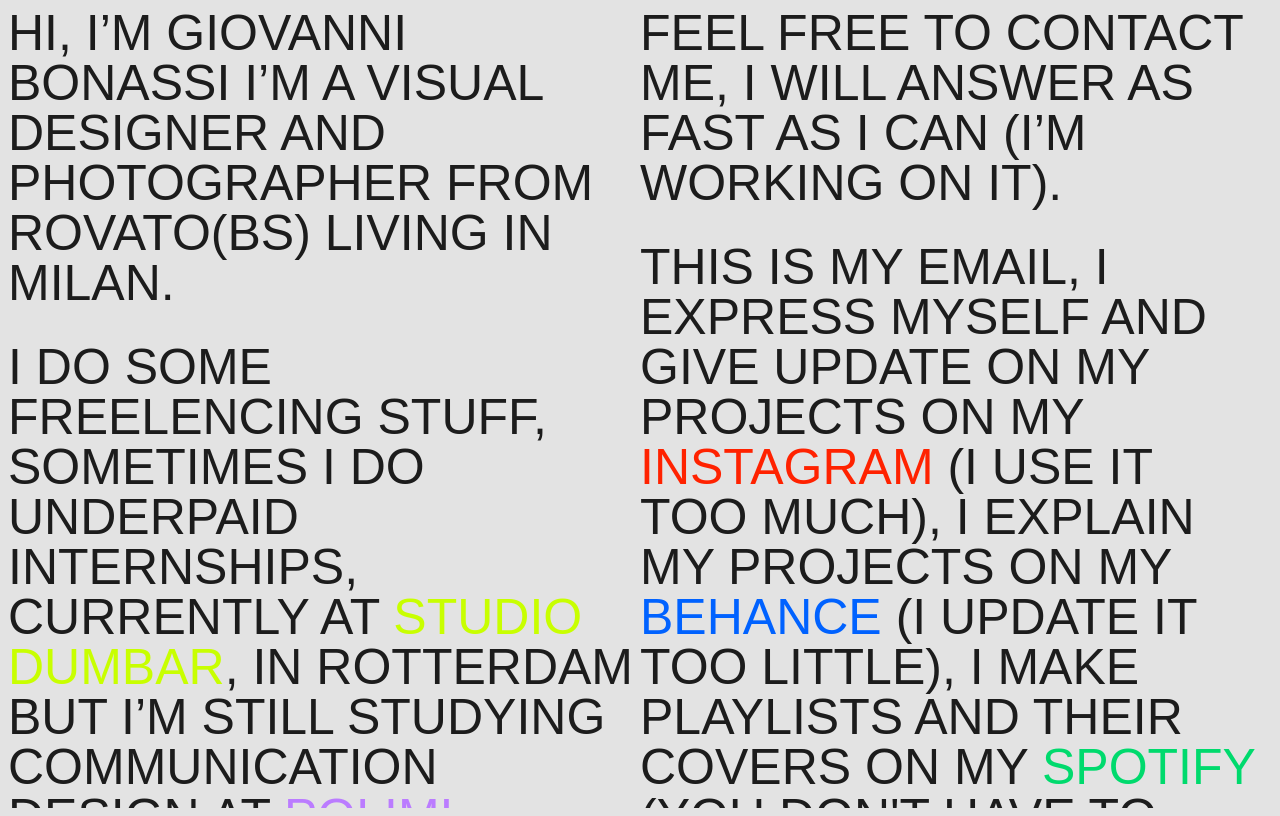
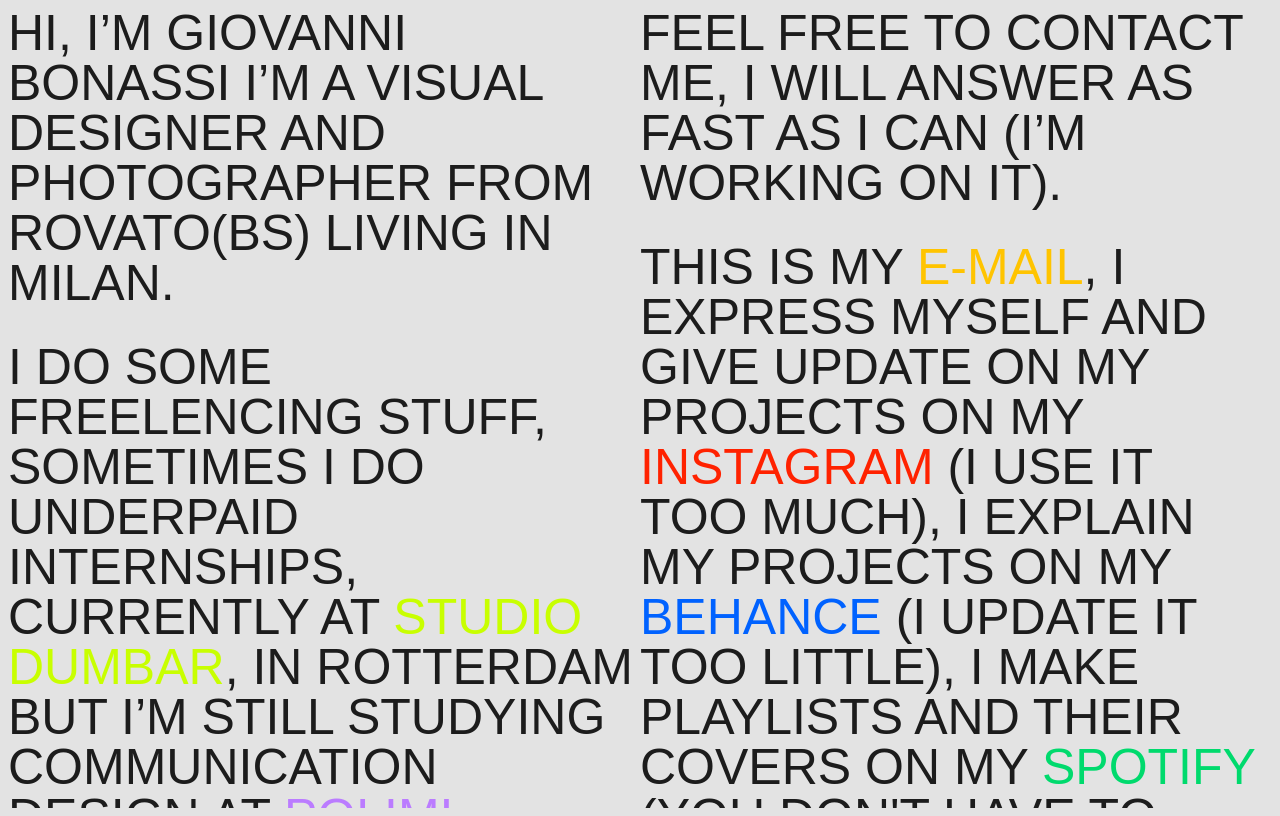
Before and after one commit to gionasssi/gionasssi, a plain HTML site: page index.html in a window 1280 px wide. Drawn offline with Linux system fonts and the light colour scheme.

Commit message:
cose varie

```diff
--- a/index.html
+++ b/index.html
@@ -2,6 +2,7 @@
 <head>
     <link rel="stylesheet" href="style.css">
     <title>gionasssi</title>
+    <link rel="icon" type="image/x-icon" href="/images/favicon.png">
 </head>
 <body>
     <div class = "container">
@@ -41,7 +42,7 @@ I WILL ANSWER AS FAST AS I CAN
 (I’M WORKING ON IT).
             </h1>
 <h1>
-THIS IS MY EMAIL, I EXPRESS MYSELF AND GIVE UPDATE
+THIS IS MY <a href="giovanni.bonassi99@gmail.com" style="color: #ffc400">E-MAIL</a>, I EXPRESS MYSELF AND GIVE UPDATE
 ON MY PROJECTS ON MY <a href="https://www.instagram.com/gionasssi" style="color: #ff2200">INSTAGRAM</a> (I USE IT TOO MUCH),
 I EXPLAIN MY PROJECTS ON MY <a href="https://www.behance.net/giovannibo7f52" style="color: #0062ff">BEHANCE</a> (I UPDATE IT TOO LITTLE),
 I MAKE PLAYLISTS AND THEIR COVERS ON MY <a href="https://open.spotify.com/user/1177454991?si=367dc691a286429d" style="color: #00da6d">SPOTIFY</a> (YOU DON'T HAVE TO REALLY LISTEN TO THEM).
@@ -58,43 +59,3 @@ WEBSITE ONE DAY.
       </div>
 </body>
 </html>
-
-
-<!-- <p>
-HI, I’M GIOVANNI BONASSI
-I’M A VISUAL DESIGNER
-AND PHOTOGRAPHER
-FROM ROVATO(BS) LIVING IN MILAN.
-</p>
-<p>
-I DO SOME FREELENCING STUFF,
-SOMETIMES I DO UNDERPAID INTERNSHIPS,
-BUT I’M STILL STUDYING
-COMMUNICATION DESIGN AT POLIMI.
-</p>
-<p>
-I LIKE STORIES, STRONG IDENTITIES,
-SKATEBOARDING, TRAP MUSIC,
-FILM PHOTOGRAPHY,
-HIKING (NATURE IN GENERAL TBH),
-MANZO ALL’OLIO (WOW),
-GRAFFITI, STUDIO GHIBLI, TECHNO,
-OLD SCHOOL HIP HOP, OLD CARS,
-JUGGLING, FRISBEE AND PING PONG.
-</p> -->
-
-
-<!-- <p>
-FEEL FREE TO CONTACT ME,
-I WILL ANSWER AS FAST AS I CAN
-(I’M WORKING ON IT)
-</p>
-<p>
-THIS IS MY INSTAGRAM, MY E-MAIL,
-I EXPLAIN MY PROJECTS ON MY BEHANCE.
-</p>
-<p>
-THIS IS JUST A TEMPORARY LANDING
-PAGE, I PROMISE I WILL HAVE A PROPER
-WEBSITE ONE DAY.
-</p> -->
--- a/style.css
+++ b/style.css
@@ -1,5 +1,6 @@
 body {
     background-color: #e3e3e3;
+    cursor: url("images/cursor.png"), default;
   }
 
 h1 {
```
Also changed, not shown: images/cursor.png (added), images/favicon.png (added).
